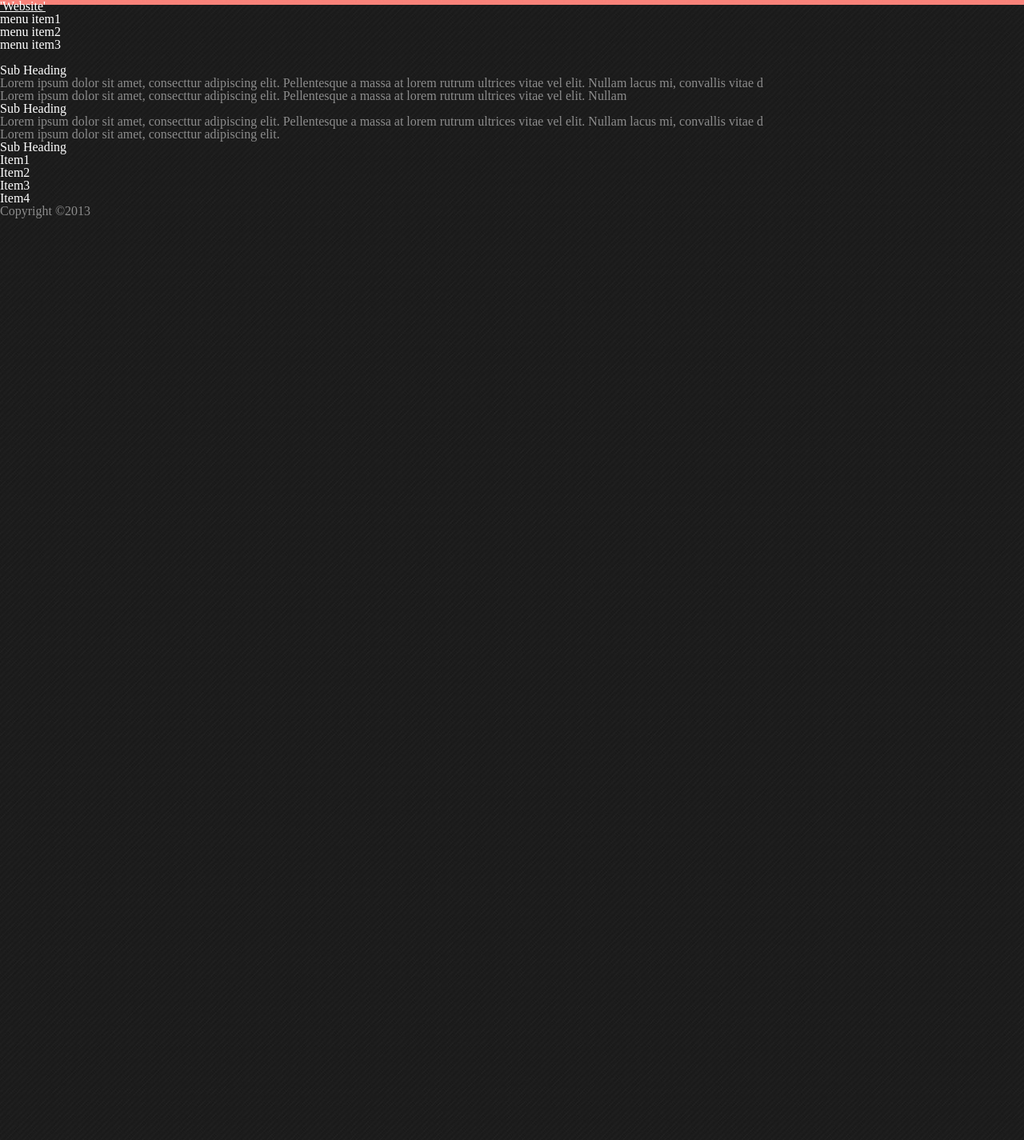
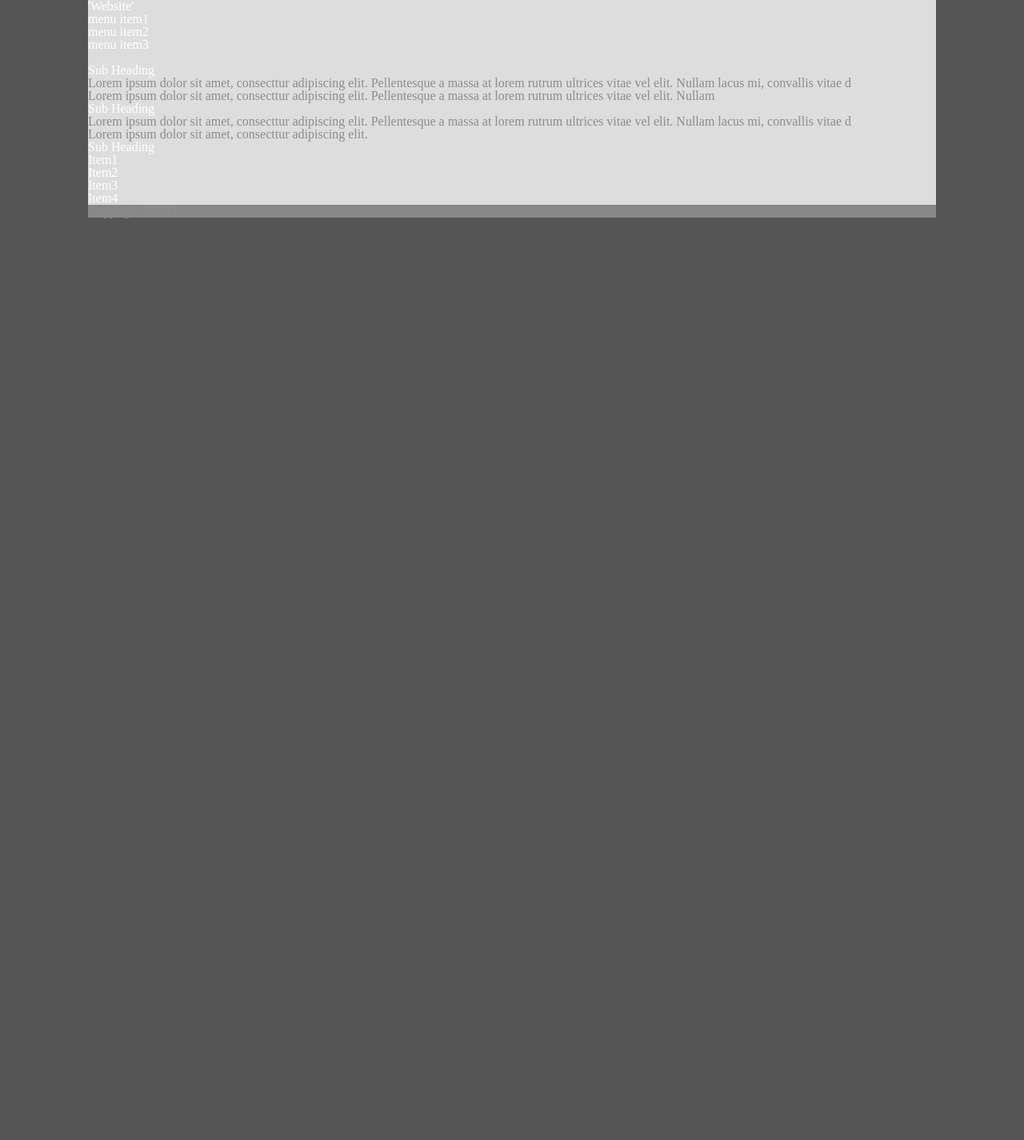
Before and after one commit to gpmitchell27/cjphotography, a PHP site: page / in a window 1280 px wide. Shown: the whole page at 80% size. Run offline with PHP 8.4, Linux system fonts and the light colour scheme; some libraries are stand-ins or nearby versions.

Commit message:
first bit of css

```diff
--- a/css/style.css
+++ b/css/style.css
@@ -1,9 +1,26 @@
 body {
-	background:url(../images/bg.jpg);
+	background:#555;
 	background-repeat: repeat;
 	width:100%;
 	height:1425px;
 	color:#fff;
+}
+
+header, section, footer {
+	width:1060px;
+	margin:0 auto;
+}
+
+header {
+	background:#ddd;
+}
+
+section {
+	background:#ddd;
+}
+
+footer {
+	background:#888;
 }
 
 a, a:link, a:visited {
```
